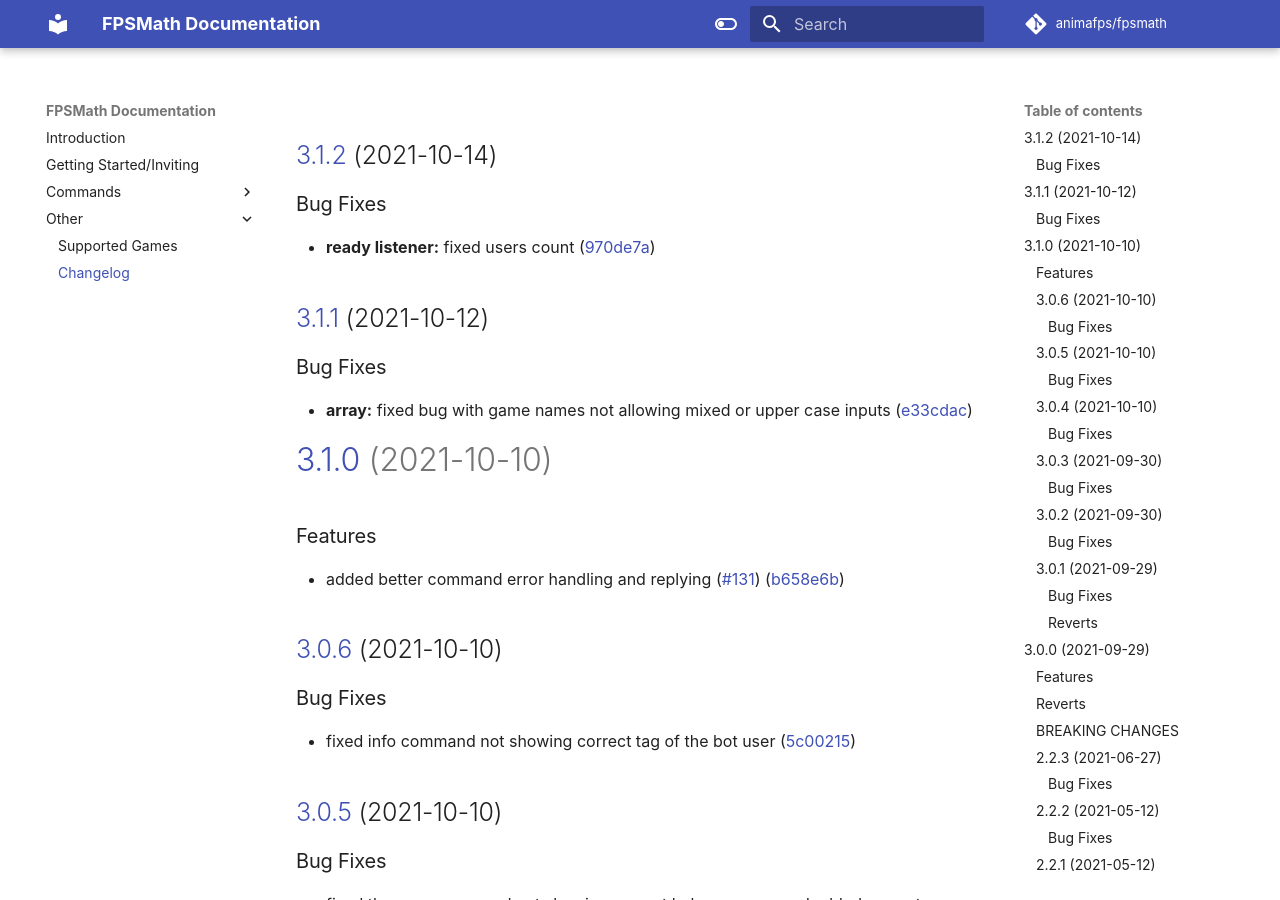
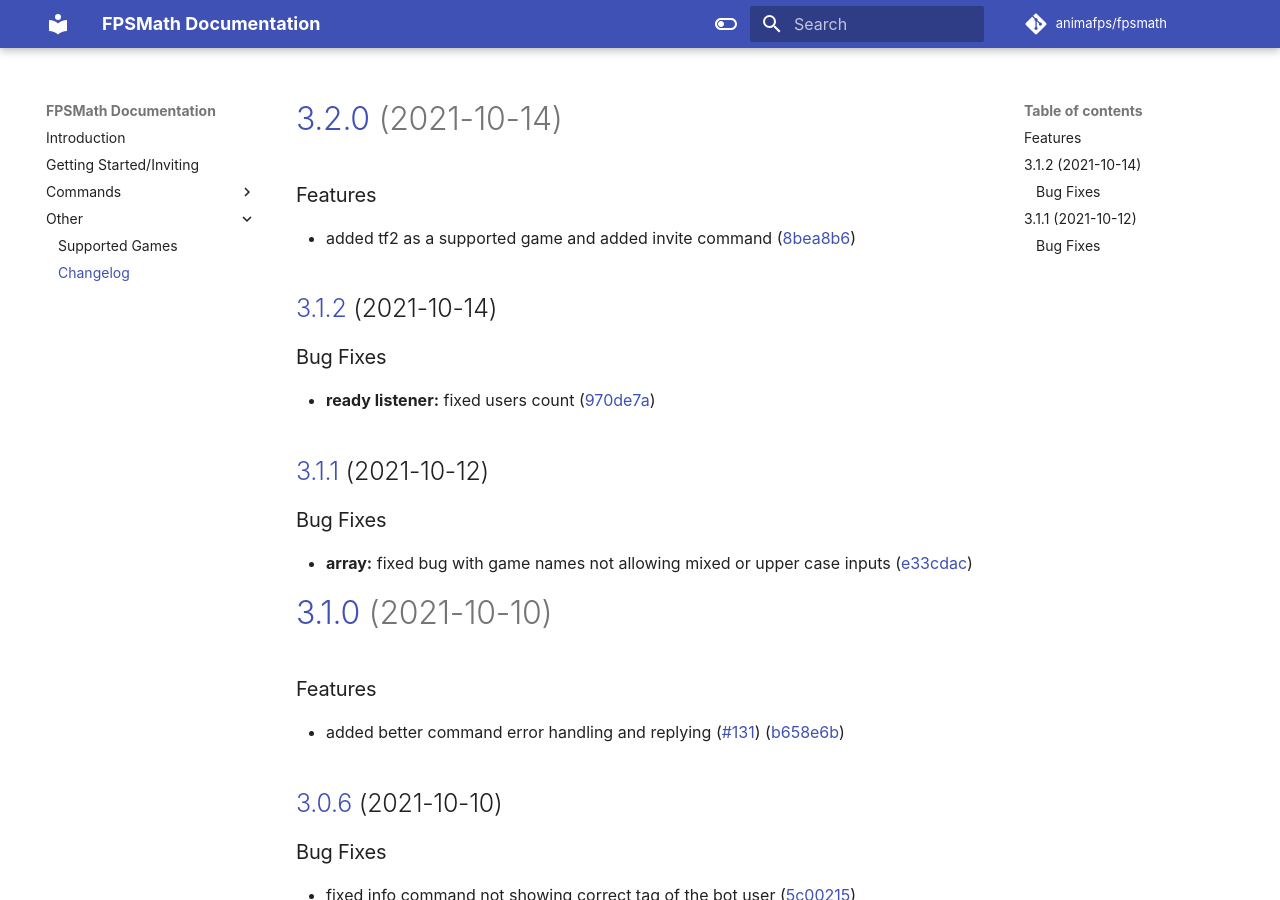
Before and after one commit to animafps/fpsmath, an MkDocs documentation site: the page built from docs/changelog.md, in a window 1280 px wide and 900 px high. Built offline with MkDocs 1.6.1 and Material for MkDocs 9.7.7, drawn with Linux system fonts in a browser that asks for light colours; comment, search, counter and statistics services are not loaded.

Commit message:
chore(release): 3.2.0
# [3.2.0](https://github.com/animafps/fpsmath/compare/v3.1.2...v3.2.0) (2021-10-14)

### Features

* added tf2 as a supported game and added invite command ([8bea8b6](https://github.com/animafps/fpsmath/commit/8bea8b6aa76c985b56da7ca2604930c05ea8c4e3))

```diff
--- a/docs/changelog.md
+++ b/docs/changelog.md
@@ -1,3 +1,10 @@
+# [3.2.0](https://github.com/animafps/fpsmath/compare/v3.1.2...v3.2.0) (2021-10-14)
+
+
+### Features
+
+* added tf2 as a supported game and added invite command ([8bea8b6](https://github.com/animafps/fpsmath/commit/8bea8b6aa76c985b56da7ca2604930c05ea8c4e3))
+
 ## [3.1.2](https://github.com/animafps/fpsmath/compare/v3.1.1...v3.1.2) (2021-10-14)
 
 
--- a/package.json
+++ b/package.json
@@ -1,7 +1,7 @@
 {
 	"name": "fpsmath",
 	"private": true,
-	"version": "3.1.2",
+	"version": "3.2.0",
 	"homepage": "https://fpsmath.animafps.xyz",
 	"license": "AGPL-3.0-or-later",
 	"main": "dist/index.js",
```
